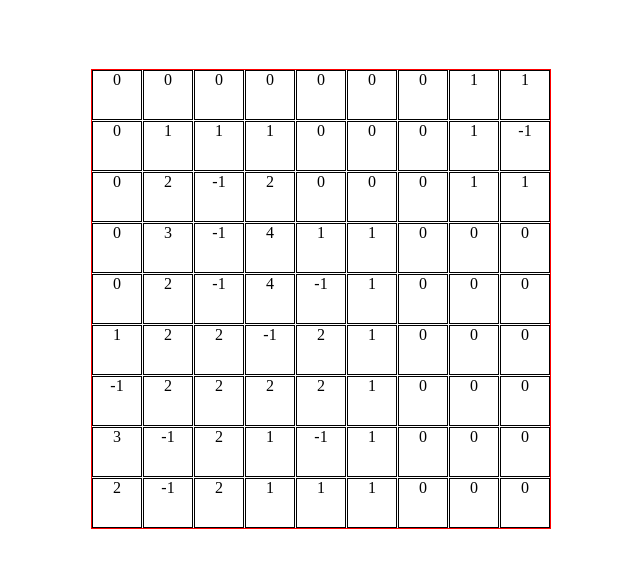
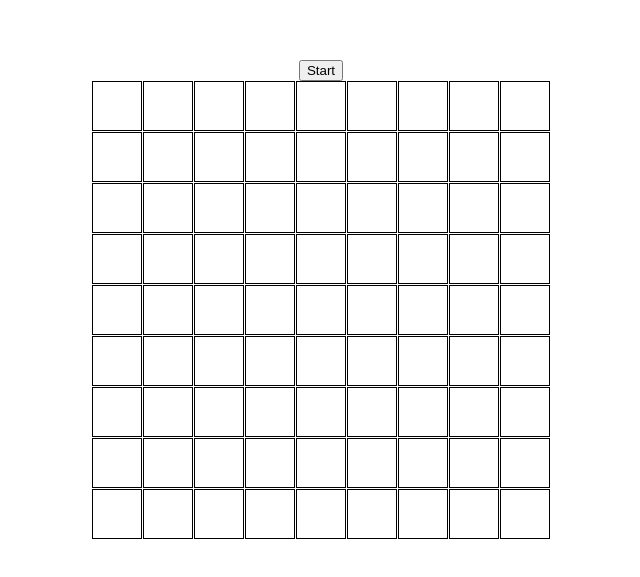
Before and after one commit to joaov815/mineSweeper, an Angular app: page / in a window 1280 px wide. Shown: the part 109-686 px from the top of the page, without its empty margins (319-959 px from the left). Built offline with nearby package versions, Linux system fonts and the light colour scheme.

Commit message:
feat: working game

```diff
--- a/src/app/app.component.html
+++ b/src/app/app.component.html
@@ -1,14 +1,23 @@
 <main>
+  <div>
+    <button (click)="reset()">{{ hasExploded() || hasWon() ? "Restart" : "Start" }}</button>
+  </div>
+  @if(isLoading()) {
+  <div>loading...</div>
+  } @else {
   <div class="board">
-    @for(row of squares(); let r = $index; track r) { @for(square of row; let c =
-    $index; track c) {
-    <div style="border: 1px solid black; display: flex; justify-content: center">
+    @for(row of squares(); let r = $index; track r) { @for(square of row; let c
+    = $index; track c) {
+    <div
+      class="square"
+      (click)="select(square)"
+      (contextmenu)="square.toggleFlag($event)"
+    >
+      @if(square.isVisible) {
       {{ square.value }}
-        <!-- @if() {
-
-        } -->
+      } @else if(square.isFlag) { F }
     </div>
     } }
   </div>
-
+  }
 </main>
--- a/src/app/app.component.scss
+++ b/src/app/app.component.scss
@@ -1,5 +1,6 @@
 main {
   display: flex;
+  flex-direction: column;
   justify-content: center;
   align-items: center;
   height: 100vh;
@@ -10,11 +11,11 @@ main {
   grid-template-columns: repeat(9, 50px);
   grid-template-rows: repeat(9, 50px);
   gap: 1px;
-  border: 1px solid red;
 }
 
 .square {
   border: 1px solid black;
   display: flex;
   justify-content: center;
+  align-items: center;
 }
--- a/src/app/app.component.ts
+++ b/src/app/app.component.ts
@@ -1,9 +1,35 @@
 import { Component, computed, OnInit, signal } from '@angular/core';
 
 class Square {
-  constructor(public x: number, public y: number, public value: number) {}
+  constructor(
+    public row: number,
+    public column: number,
+    public value: number
+  ) {}
 
   isVisible = false;
+  isFlag = false;
+
+  toggleFlag(e?: MouseEvent) {
+    e?.preventDefault();
+    this.isFlag = !this.isFlag;
+  }
+
+  toggleVisibility() {
+    this.isVisible = !this.isVisible;
+  }
+
+  get isRightFlag(): boolean {
+    return this.isBomb && this.isFlag;
+  }
+
+  get isBomb(): boolean {
+    return this.value === -1;
+  }
+
+  get isZero(): boolean {
+    return this.value === 0;
+  }
 }
 
 enum GameLevelEnum {
@@ -22,8 +48,11 @@ export class AppComponent implements OnInit {
   title = 'minesweeper';
   squares = signal<Square[][]>([]);
   level = signal<GameLevelEnum>(GameLevelEnum.EASY);
-
   bombsIndexes: Set<string> = new Set();
+  hasExploded = signal(false);
+  loading = signal(false);
+  isLoading = signal(false);
+  hasWon = signal(false);
 
   get rows(): number {
     return [9, 20, 30][this.level()];
@@ -34,11 +63,90 @@ export class AppComponent implements OnInit {
   }
 
   get bombsQuantity(): number {
-    return [10, 40, 99][this.level()];
+    return [1, 40, 99][this.level()];
   }
 
   ngOnInit() {
+    this.reset();
+  }
+
+  reset() {
+    this.isLoading.set(true);
+
+    this.hasExploded.set(false);
+    this.bombsIndexes = new Set();
     this.setSquares();
+
+    this.isLoading.set(false);
+  }
+
+  select(square: Square) {
+    if (square.isFlag) return;
+
+    square.toggleVisibility();
+
+    if (square.isBomb) {
+      this.hasExploded.set(true);
+    } else if (square.isZero) {
+      this.setZero(square);
+    }
+  }
+
+  setZero({ row, column }: Square): void {
+    const squaresAround = this.getPositionsAround(row, column).map(
+      (position) => {
+        const [pRow, pColumn] = position.split(',').map(Number);
+
+        return this.squares()[pRow][pColumn];
+      }
+    );
+
+    for (const squareAround of squaresAround) {
+      if (
+        squareAround.isBomb ||
+        (squareAround.isZero && squareAround.isVisible)
+      )
+        continue;
+
+      squareAround.isVisible = true;
+
+      if (squareAround.isZero) {
+        this.setZero(squareAround);
+      }
+    }
+  }
+
+  getPositionsAround(row: number, column: number): string[] {
+    const rPositions = [
+      row,
+      row + 1, // top
+      row - 1, // bottom
+    ];
+    const cPositions = [
+      column,
+      column - 1, // left
+      column + 1, // right
+    ];
+
+    const pos = [];
+
+    for (const rPosition of rPositions) {
+      if (rPosition < 0 || rPosition >= this.rows) continue;
+
+      for (const cPosition of cPositions) {
+        if (
+          cPosition < 0 ||
+          cPosition >= this.columns ||
+          (cPosition === column && rPosition === row)
+        ) {
+          continue;
+        }
+
+        pos.push(`${rPosition},${cPosition}`);
+      }
+    }
+
+    return pos;
   }
 
   setSquares() {
@@ -47,52 +155,31 @@ export class AppComponent implements OnInit {
 
     for (let row = 0; row < this.rows; row++) {
       squares[row] ??= [];
+
       for (let column = 0; column < this.columns; column++) {
-        // squares[column] ??= [];
-        if (this.bombsIndexes.has(`${row}${column}`)) {
+        if (this.bombsIndexes.has(`${row},${column}`)) {
           squares[row].push(new Square(row, column, -1));
         } else {
-          const around = [
-            `${row - 1}${column - 1}`, // top-left
-            `${row - 1}${column}`, // top
-            `${row - 1}${column + 1}`, // top-right
-            `${row}${column + 1}`, // right
-            `${row + 1}${column + 1}`, // bottom-right
-            `${row + 1}${column}`, // bottom
-            `${row + 1}${column - 1}`, // bottom-left
-            `${row}${column - 1}`, // left
-          ];
+          const around = this.getPositionsAround(row, column);
 
-          if (row === 0 && column === 0) {
-            console.log(around);
-          }
-
-          const bombsAround = around.filter((c) => {
-            if (row === 0 && column === 0) {
-              console.log(this.bombsIndexes.has(c));
-            }
-            return this.bombsIndexes.has(c);
-          }).length;
+          const bombsAround = around.filter((c) =>
+            this.bombsIndexes.has(c)
+          ).length;
 
           squares[row].push(new Square(row, column, bombsAround));
         }
       }
     }
 
-    console.log(squares);
-
     this.squares.set(squares);
   }
 
-  // choose
   setBombsPosition() {
     while (this.bombsIndexes.size < this.bombsQuantity) {
-      const cIdx = (Math.random() * this.columns).toFixed(0);
-      const rIdx = (Math.random() * this.rows).toFixed(0);
+      const column = (Math.random() * this.columns).toFixed(0);
+      const row = (Math.random() * this.rows).toFixed(0);
 
-      this.bombsIndexes.add(rIdx + cIdx);
+      this.bombsIndexes.add(`${row},${column}`);
     }
   }
-
-  setNumbers() {}
 }
```
